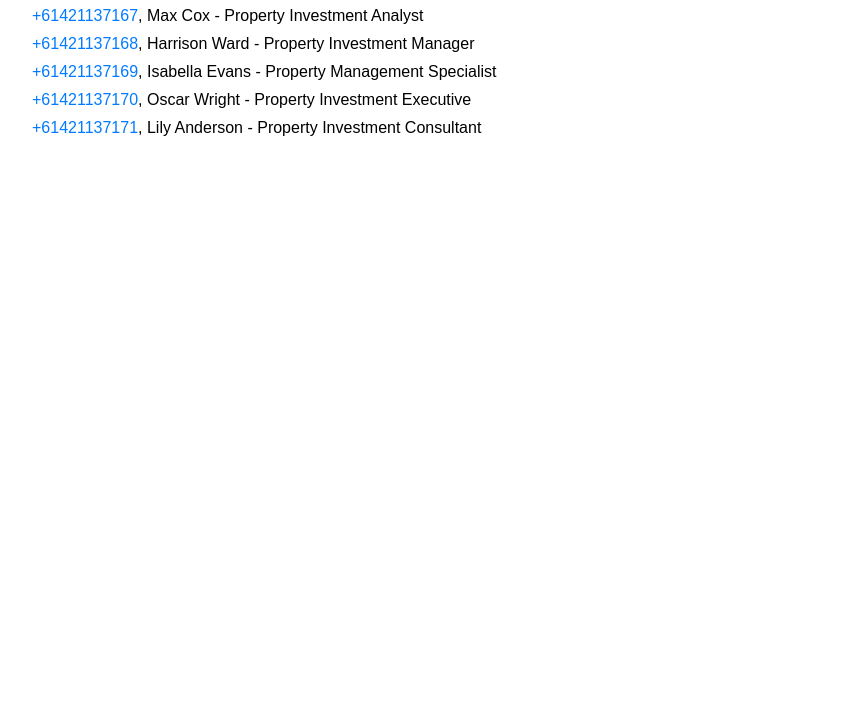
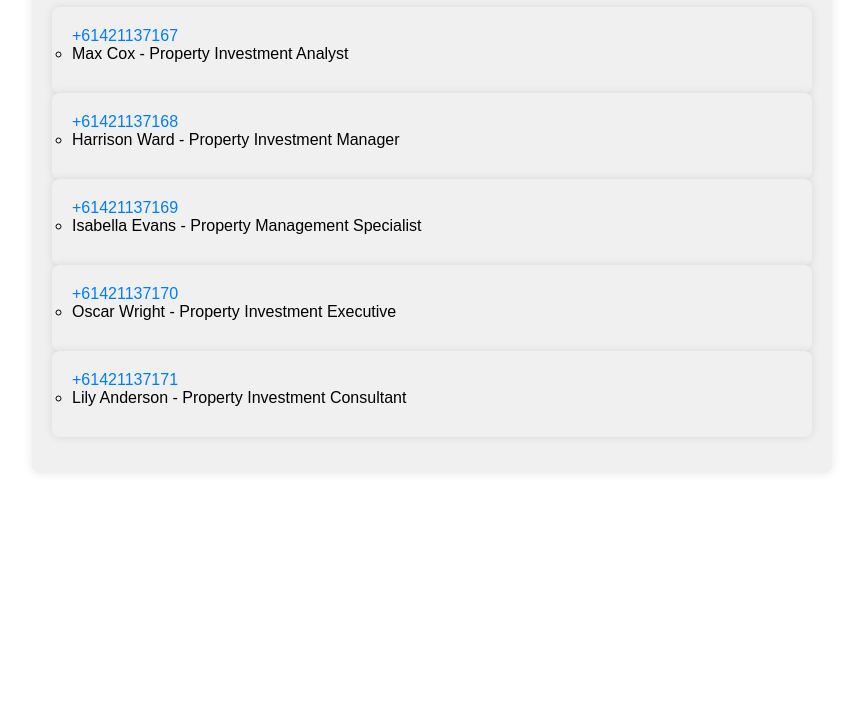
Before and after one commit to koleh-tech/call-to-save-lee-point, a website: page index.html in a window 1280 px wide. Shown: the part 93-800 px from the top of the page, without its empty margins (208-1071 px from the left). Drawn offline with Linux system fonts and the light colour scheme.

Commit message:
Improve styling

```diff
--- a/script.js
+++ b/script.js
@@ -132,19 +132,19 @@ function generatePhoneList() {
         "+61421137170",
         "+61421137171",
     ];
-    var characters = getRandomCharacters(phoneNumbers.length).map(function (c) { return ", ".concat(c.name, " - ").concat(c.occupation); });
+    var characters = getRandomCharacters(phoneNumbers.length).map(function (c) { return "".concat(c.name, " - ").concat(c.occupation); });
     function formatPhoneNumber(phoneNumber, index) {
-        var li = document.createElement('li');
+        var phoneNumberElem = document.createElement('div');
         var a = document.createElement('a');
-        var span = document.createElement('span');
-        var div = document.createElement('div');
         a.href = "tel:+".concat(phoneNumber); // Replace with actual phone numbers
         a.textContent = "".concat(phoneNumber); // Replace with actual phone numbers
-        span.textContent = characters[index];
-        div.appendChild(a);
-        div.appendChild(span);
-        li.appendChild(div);
-        phoneList.appendChild(li);
+        var infoAndContact = document.createElement('ul');
+        var characterElem = document.createElement('li');
+        characterElem.textContent = characters[index];
+        infoAndContact.append(characterElem);
+        phoneNumberElem.appendChild(a);
+        phoneNumberElem.appendChild(infoAndContact);
+        phoneList.appendChild(phoneNumberElem);
     }
     phoneNumbers.forEach(formatPhoneNumber);
 }
--- a/styles.css
+++ b/styles.css
@@ -15,15 +15,28 @@ h1 {
 }
 
 ul {
-    list-style: none;
     padding: 0;
 }
 
 li {
     margin-bottom: 10px;
+    list-style: circle;
 }
 
 a {
     text-decoration: none;
     color: #007bff;
 }
+
+* {
+    box-sizing: border-box;
+}
+
+div {
+    /* Add your styles here */
+    /* For example: */
+    background-color: #f0f0f0;
+    padding: 20px;
+    border-radius: 8px;
+    box-shadow: 0 0 10px rgba(0, 0, 0, 0.1);
+}
```
Also changed, not shown: script.ts (+12 -10 lines).
